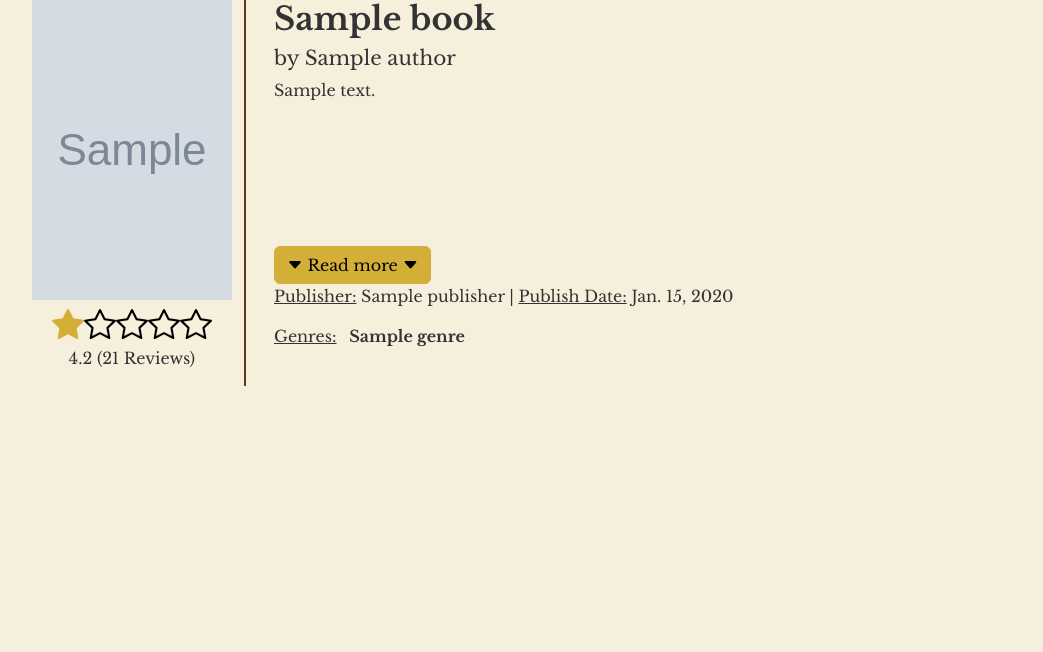
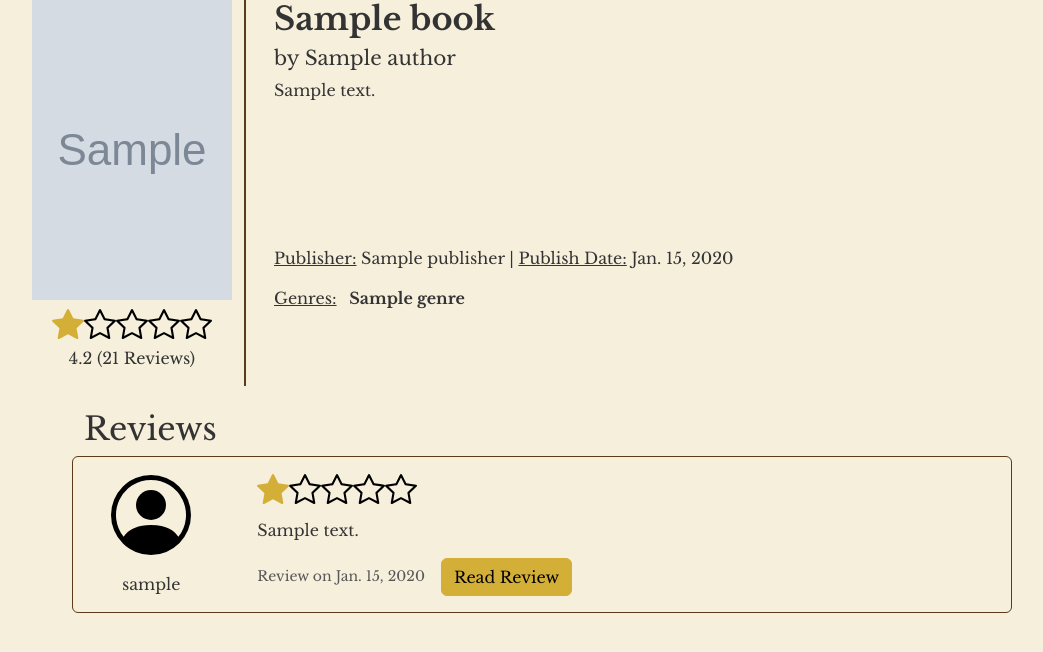
Before and after one commit to SinanErbezci/cs50w_final, a Django app: page /browse/books/1 in a window 1280 px wide. Shown: the part 129-781 px from the top of the page, without its empty margins (128-1171 px from the left). Run offline with Django 5.2, Linux system fonts and the light colour scheme; tables that the repository leaves empty hold one stand-in row (values such as "Sample post"); grey boxes marked "Sample" are stand-in pictures; some libraries are stand-ins or nearby versions.

Commit message:
review section1

```diff
--- a/bookclub/library/admin.py
+++ b/bookclub/library/admin.py
@@ -1,5 +1,5 @@
 from django.contrib import admin
-from .models import Book,Author,User, Publisher, Series, Genres
+from .models import Book,Author,User, Publisher, Series, Genres, Review
 # Register your models here.
 
 admin.site.register(Book)
@@ -8,3 +8,4 @@ admin.site.register(User)
 admin.site.register(Publisher)
 admin.site.register(Series)
 admin.site.register(Genres)
+admin.site.register(Review)
--- a/bookclub/library/models.py
+++ b/bookclub/library/models.py
@@ -1,5 +1,6 @@
 from django.db import models
 from django.contrib.auth.models import AbstractUser
+from django.core.validators import MaxValueValidator, MinValueValidator
 from django.utils.translation import gettext_lazy as _
 # Create your models here.
 
@@ -59,3 +60,12 @@ class Book(models.Model):
 
     def __str__(self):
         return self.title
+
+class Review(models.Model):
+    book_id = models.ForeignKey(Book, on_delete=models.CASCADE)
+    user_id = models.ForeignKey(User, on_delete=models.CASCADE)
+    rating = models.SmallIntegerField(validators=[
+        MaxValueValidator(5), MinValueValidator(1)
+    ])
+    text = models.TextField(max_length=500)
+    date = models.DateField(auto_now_add=True)
--- a/bookclub/library/static/library/script.js
+++ b/bookclub/library/static/library/script.js
@@ -5,19 +5,29 @@ document.addEventListener('DOMContentLoaded', () => {
 
     checkButton();
 
-    // window.addEventListener('resize', () => {
+    window.addEventListener('resize', () => {
+         checkButton();
+    });
 
-    //     let heightDesc = parseInt(computedDesc.getPropertyValue('height')) / parseInt(computedDesc.getPropertyValue('line-height'));
-    //     console.log(heightDesc);
-    // })
+    showButton.addEventListener('click', readMoreLess);
 });
 
 function checkButton() {
-    let computedDesc = window.getComputedStyle(descP);
-    let heightDesc = parseInt(computedDesc.getPropertyValue('height')) / parseInt(computedDesc.getPropertyValue('line-height'));
-    console.log(heightDesc);
-    if (heightDesc >= 7) {
-        console.log("yes");
-        showButton.innerHTML = '<i class="bi bi-caret-down-fill"></i> Read more  <i class="bi bi-caret-down-fill"></i>'
+    if (descP.scrollHeight > descP.clientHeight) {
         showButton.style.display = "block";}
+    else {
+        showButton.style.display = "none";
+        descP.className = "mb-0 collapse";
+        showButton.setAttribute('aria-expanded', "false");
+        showButton.innerHTML = '<i class="bi bi-caret-down-fill"></i> Read more  <i class="bi bi-caret-down-fill">'
+    }
 }
+
+function readMoreLess() {
+    if (showButton.getAttribute('aria-expanded') == "true") {
+        showButton.innerHTML = '<i class="bi bi-caret-up-fill"></i> Read less  <i class="bi bi-caret-up-fill">'
+    }
+    else {
+        showButton.innerHTML = '<i class="bi bi-caret-down-fill"></i> Read more  <i class="bi bi-caret-down-fill">'
+    }
+}
--- a/bookclub/library/static/library/style.css
+++ b/bookclub/library/static/library/style.css
@@ -176,6 +176,15 @@ width: 100%;
     text-decoration: underline;
 }
 
+
+.oneliner {
+    overflow: hidden;
+    display: -webkit-box;
+    -webkit-line-clamp: 1; /* number of lines to show */
+            line-clamp: 1;
+    -webkit-box-orient: vertical;
+}
+
 .twoliner {
     overflow: hidden;
     display: -webkit-box;
@@ -223,6 +232,10 @@ width: 100%;
 
 .show-more {
     display: none;
+}
+
+.clickme:hover {
+    box-shadow: 5px 5px #5D3A1A;
 }
 /* #id_username{
 margin-bottom: 20px;
--- a/bookclub/library/templates/library/book.html
+++ b/bookclub/library/templates/library/book.html
@@ -1,5 +1,5 @@
 {% extends "library/layout.html" %}
-
+{% load static %}
 {% block body %}
 <div class="container mt-5">
     <div class="row justify-content-center">
@@ -20,7 +20,7 @@
                     <p class="mb-0 collapse" id="collapse-desc">{{book.description}}</p>
                 </div>
                 <button class="show-more btn btn-primary" data-bs-toggle="collapse" href="#collapse-desc"
-                aria-expanded="false" aria-controls="collapse-desc"></button>
+                aria-expanded="false" aria-controls="collapse-desc"><i class="bi bi-caret-down-fill"></i> Read more  <i class="bi bi-caret-down-fill"></i></button>
                 <p><span class="text-decoration-underline">Publisher:</span> {{book.publisher}} | <span class="text-decoration-underline">Publish Date:</span> {{book.pub_date}}</p>
                 <div class="mb-2 overflow-auto">
                 <p class="text-nowrap"><span class="text-decoration-underline">Genres:</span>
@@ -34,6 +34,57 @@
             </div>
         </div>
     </div>
+</div>
 
+<div class="container mt-4" style="max-width: 1000px;">
+    <div class="row ms-5">
+    <h2 class="ms">Reviews</h2>
+    </div>
+    {% if reviews %}
+        {% for review in reviews %}
+        <div class="row ms-5">
+            <div class="card mb-3 clickme border">
+                <div class="row flex-nowrap">
+                <div class="col-md-2 d-flex flex-column justify-content-center align-items-center ">
+                    <img class="m-auto" src="{% static 'library/images/person.svg' %}" alt="profile" style="max-width:80px;">
+                    <p class="mx-auto oneliner">{{review.user_id.username}}</p>
+                </div>
+                <div class="col-md-9">
+                    <div class="card-body">
+                    <h5 class="card-title">
+                        <div class="star-outer">
+                        <div class="star-inner"></div>
+                    </div></h5>
+                    <p class="card-text">{{review.text}}</p>
+                    <p class="card-text"><small class="text-muted">Review on {{review.date}}</small><button type="button" class="btn btn-primary ms-3" data-bs-toggle="modal" data-bs-target="#exampleModal" data-bs-whatever="@mdo">Read Review</button></p>
+                    </div>
+                </div>
+                </div>
+            </div>
+        </div>
+        {% endfor %}
+    {% else %}
+    <h3 class="text-center mt-3">No reviews yet.</h3>
+    {% endif %}
 </div>
+
+<div class="modal fade" id="exampleModal" tabindex="-1" aria-labelledby="exampleModalLabel" aria-hidden="true">
+    <div class="modal-dialog modal-lg model-dialog-scrollable">
+      <div class="modal-content">
+        <div class="modal-header">
+            <img class="mx-3" src="{% static 'library/images/person.svg' %}" alt="profile" style="max-width:40px;">
+            <h3 class="modal-title fs-5" id="exampleModalLabel">Commander Kenan's Review</h3>
+          <button type="button" class="btn-close" data-bs-dismiss="modal" aria-label="Close"></button>
+        </div>
+        <div class="modal-body">
+            <div class="text-center mb-2">
+            <div class="star-outer">
+                <div class="star-inner"></div></div></div>
+            <p id="review-text"></p>
+        </div>
+      </div>
+    </div>
+</div>
+
+
 {% endblock %}
--- a/bookclub/library/views.py
+++ b/bookclub/library/views.py
@@ -5,7 +5,7 @@ from django.contrib.auth import authenticate,login, logout
 from django.contrib.auth.forms import UserCreationForm,AuthenticationForm
 from django.views import generic
 from django.urls import reverse
-from .models import Book, Author, User, Genres
+from .models import Book, Author, User, Genres, Review
 from .forms import NameForm, ContactForm, CreateUserFrom
 from random import choice
 def index(request):
@@ -104,10 +104,9 @@ def browse_book(request, book_id):
     content = {}
     if book_id:
         book = Book.objects.get(pk=book_id)
-        print(book.genres.all())
-        print(book.pub_date)
         content["book"] = book
-
+        reviews = Review.objects.filter(book_id = book)
+        content["reviews"] = reviews
 
     else:
         content["name"] = "home of books"
```
Also changed, not shown: bookclub/library/migrations/0003_review.py (added), bookclub/library/static/library/images/person.svg (added).
